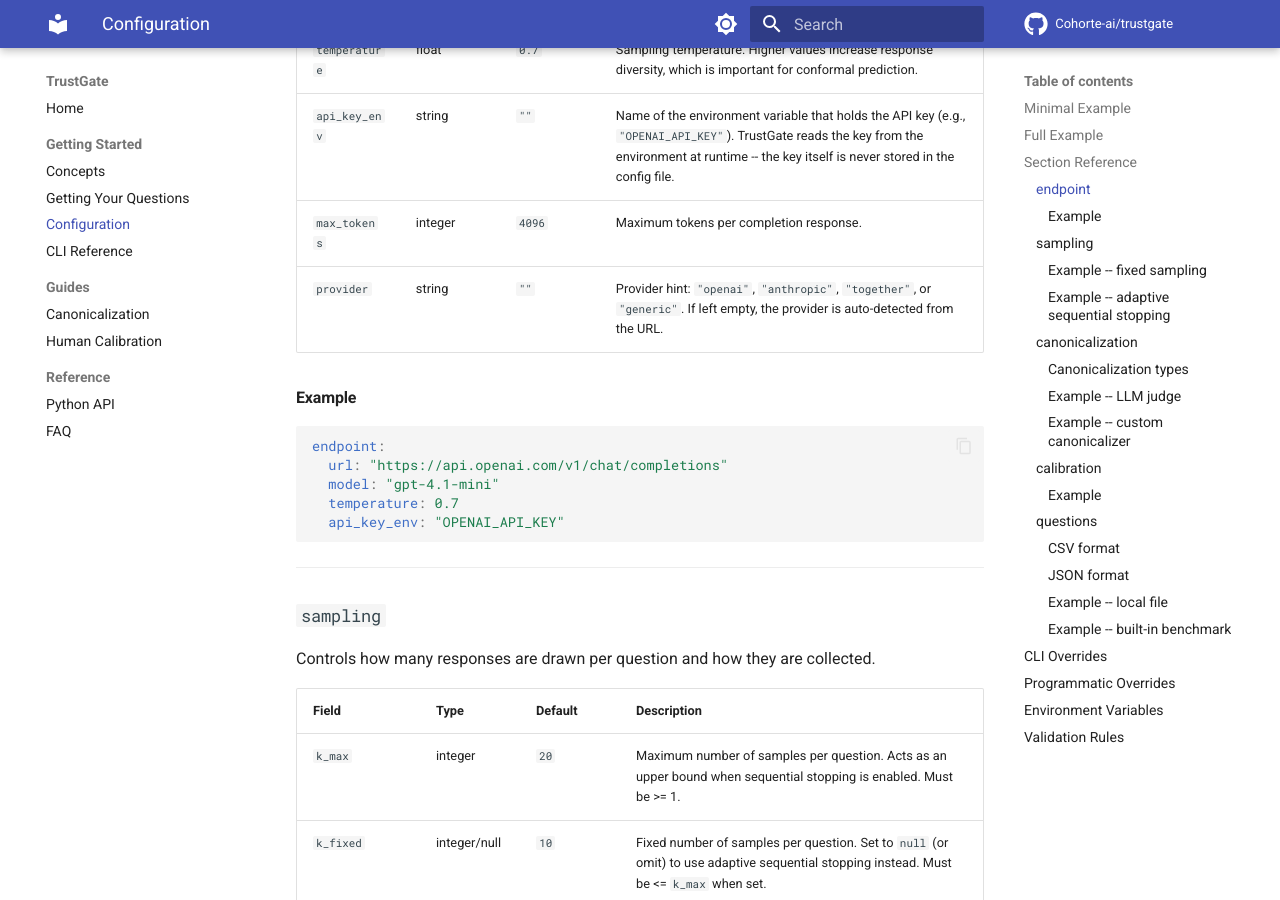
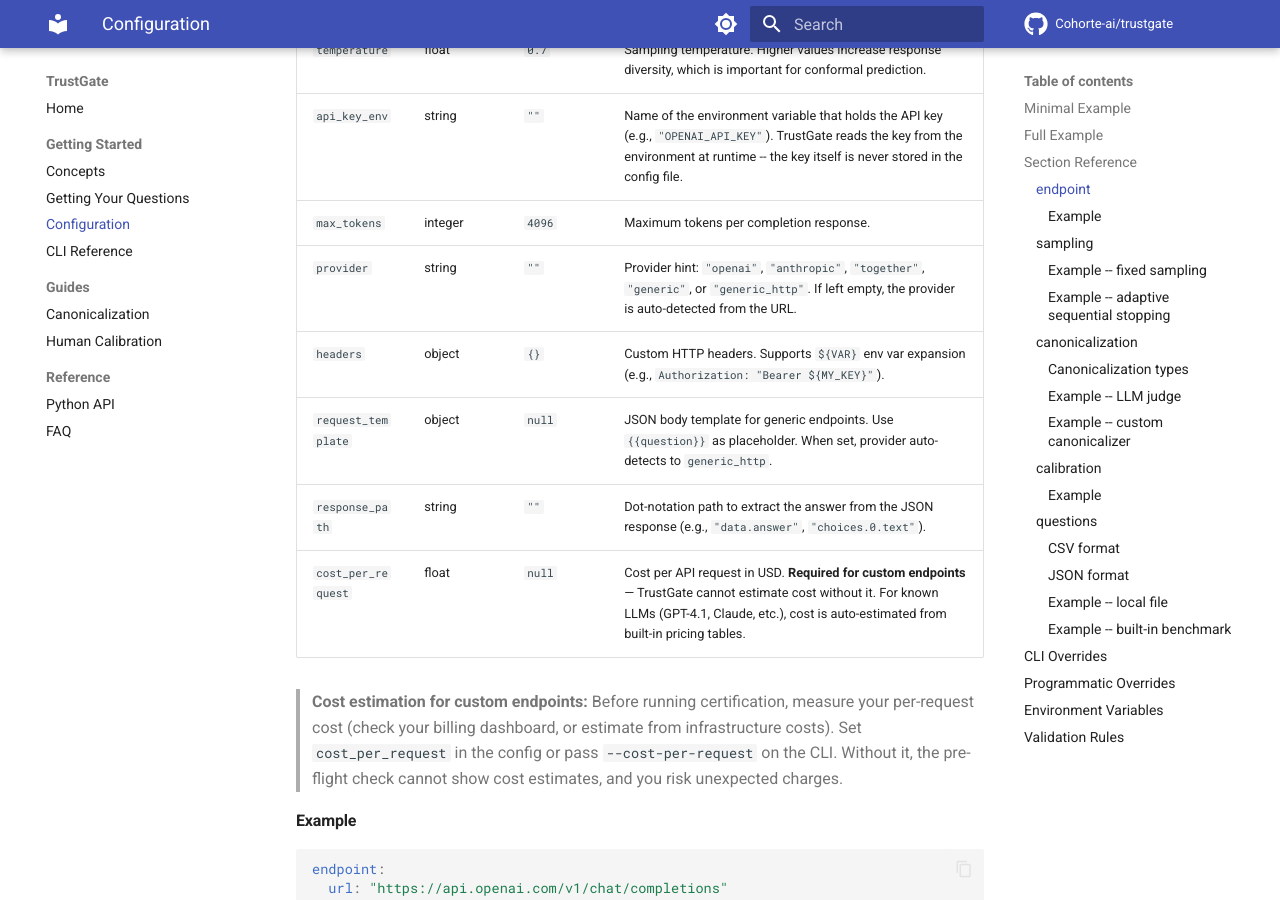
Before and after one commit to Cohorte-ai/trustgate, an MkDocs documentation site: the page built from docs/configuration.md, in a window 1280 px wide and 900 px high, scrolled down 1732 px. Built offline with MkDocs 1.6.1 and Material for MkDocs 9.7.7, drawn with Linux system fonts in a browser that asks for light colours; comment, search, counter and statistics services are not loaded.

Commit message:
Document cost_per_request requirement for custom endpoints
README: rewrite "Works With Any Endpoint" section — separate known LLMs
(auto-estimated) from custom endpoints (user must provide cost). Add
IMPORTANT callout about setting cost_per_request before running.

configuration.md: add headers, request_template, response_path, and
cost_per_request to the endpoint fields table. Add cost estimation
guidance note.

Co-Authored-By: Claude Opus 4.6 (1M context) <noreply@anthropic.com>

```diff
--- a/docs/configuration.md
+++ b/docs/configuration.md
@@ -78,7 +78,13 @@ Connection details for the AI model being certified.
 | `temperature` | float   | `0.7`   | Sampling temperature. Higher values increase response diversity, which is important for conformal prediction. |
 | `api_key_env` | string  | `""`    | Name of the environment variable that holds the API key (e.g., `"OPENAI_API_KEY"`). TrustGate reads the key from the environment at runtime -- the key itself is never stored in the config file. |
 | `max_tokens`  | integer | `4096`  | Maximum tokens per completion response. |
-| `provider`    | string  | `""`    | Provider hint: `"openai"`, `"anthropic"`, `"together"`, or `"generic"`. If left empty, the provider is auto-detected from the URL. |
+| `provider`    | string  | `""`    | Provider hint: `"openai"`, `"anthropic"`, `"together"`, `"generic"`, or `"generic_http"`. If left empty, the provider is auto-detected from the URL. |
+| `headers`     | object  | `{}`    | Custom HTTP headers. Supports `${VAR}` env var expansion (e.g., `Authorization: "Bearer ${MY_KEY}"`). |
+| `request_template` | object | `null` | JSON body template for generic endpoints. Use `{{question}}` as placeholder. When set, provider auto-detects to `generic_http`. |
+| `response_path` | string | `""`  | Dot-notation path to extract the answer from the JSON response (e.g., `"data.answer"`, `"choices.0.text"`). |
+| `cost_per_request` | float | `null` | Cost per API request in USD. **Required for custom endpoints** — TrustGate cannot estimate cost without it. For known LLMs (GPT-4.1, Claude, etc.), cost is auto-estimated from built-in pricing tables. |
+
+> **Cost estimation for custom endpoints:** Before running certification, measure your per-request cost (check your billing dashboard, or estimate from infrastructure costs). Set `cost_per_request` in the config or pass `--cost-per-request` on the CLI. Without it, the pre-flight check cannot show cost estimates, and you risk unexpected charges.
 
 #### Example
 
```
Also changed, not shown: README.md (+18 -5 lines).
